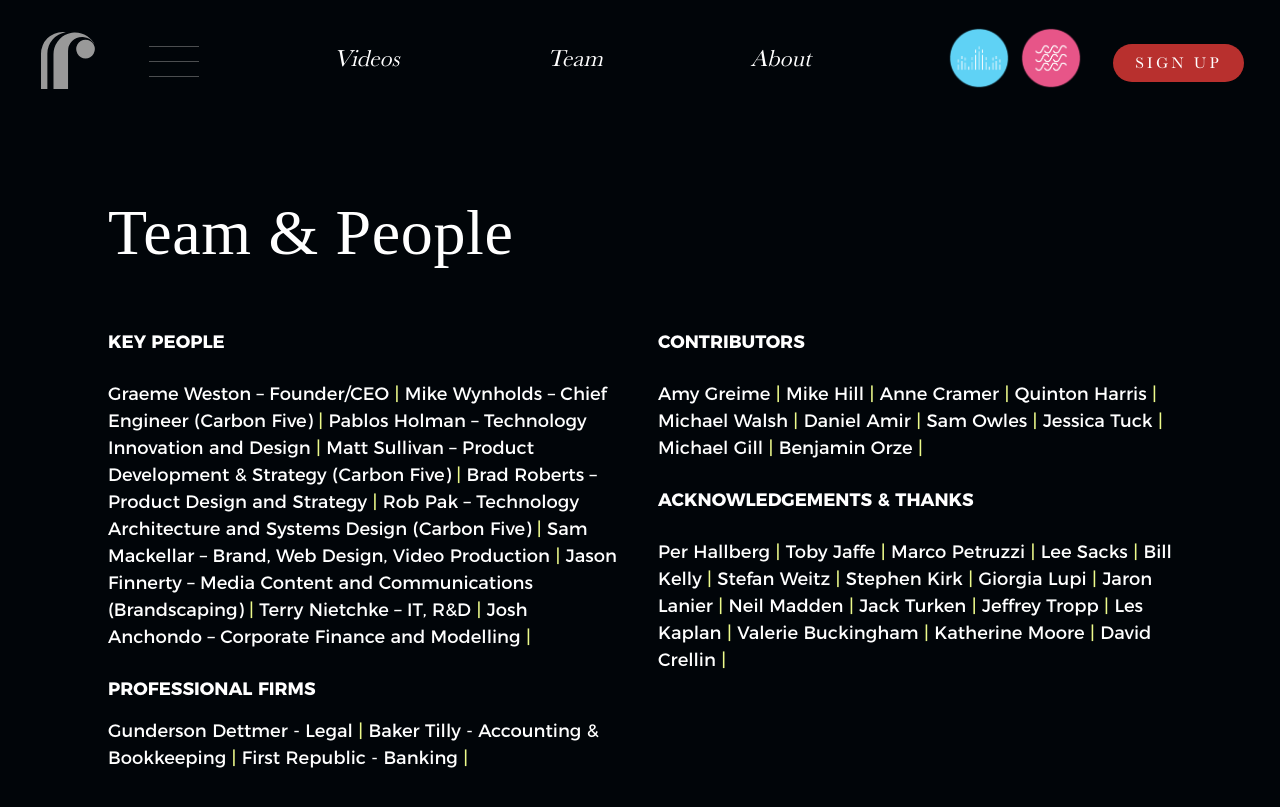
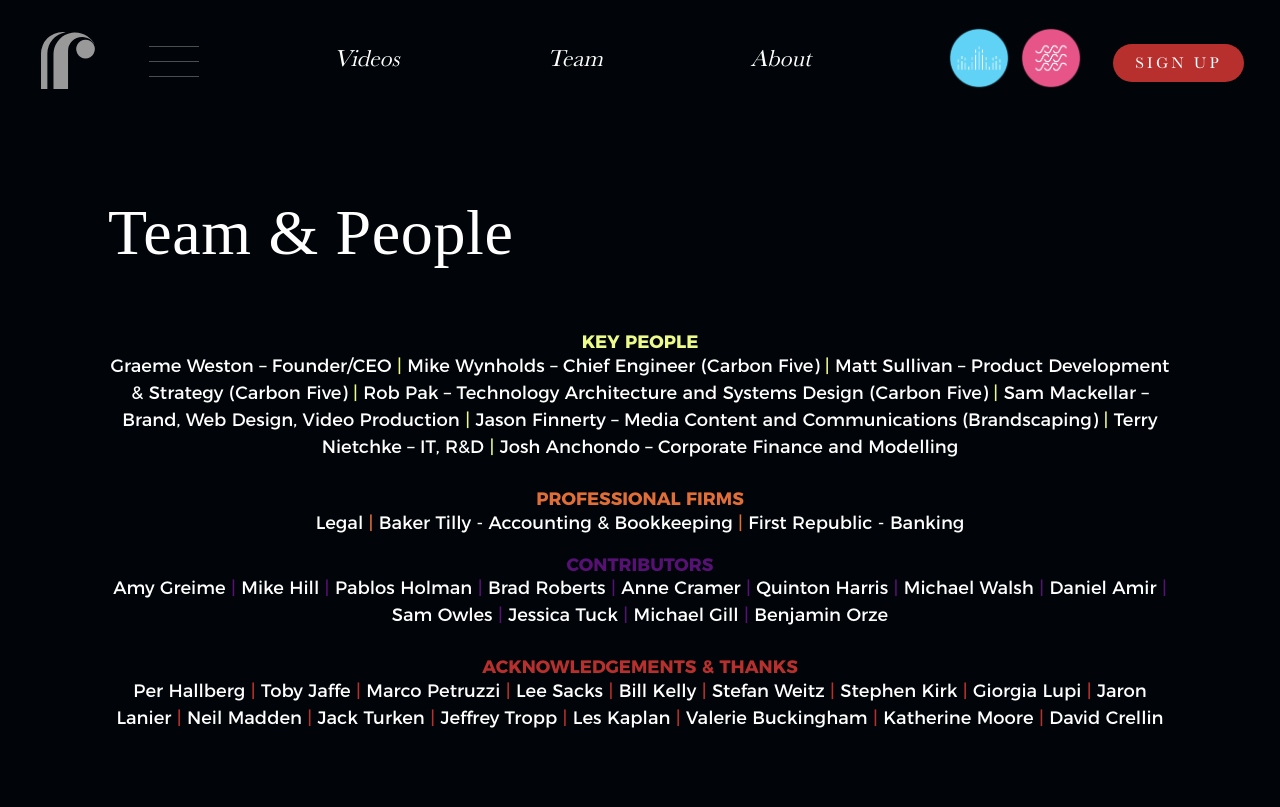
Before and after one commit to RIVER-Data-AI/river-marketing, a Jekyll site: the page built from team.html, in a window 1280 px wide. Shown: the top 807 px of the page. Built offline with Jekyll 4.4.1, drawn with Linux system fonts in a browser that asks for light colours; some web fonts are replaced.

Commit message:
Updated static pages

```diff
--- a/_sass/sections.scss
+++ b/_sass/sections.scss
@@ -649,8 +649,52 @@
 
       &::after {
         content: " | ";
-        color: var(--yellow);
+      }
+
+      &:last-child::after {
+        content: none;
       }
     }
   }
+
+  .__key-people,
+  .__professional-firms,
+  .__contributors,
+  .__thanks {
+    text-align: center;
+    .p3 {
+      margin-bottom: 0;
+    }
+    .__list {
+      margin-top: 0;
+    }
+  }
+
+  .__key-people {
+    .p3,
+    .__list li::after {
+      color: var(--yellow);
+    }
+  }
+
+  .__professional-firms {
+    .p3,
+    .__list li::after {
+      color: var(--orange);
+    }
+  }
+
+  .__contributors {
+    .p3,
+    .__list li::after {
+      color: var(--purple);
+    }
+  }
+
+  .__thanks {
+    .p3,
+    .__list li::after {
+      color: var(--red);
+    }
+  }
 }
--- a/_sass/typography.scss
+++ b/_sass/typography.scss
@@ -43,6 +43,14 @@
 
   &.--magenta {
     color: var(--magenta);
+  }
+
+  &.--purple {
+    color: var(--purple);
+  }
+
+  &.--red {
+    color: var(--red);
   }
 
   &.--underline {
--- a/team.html
+++ b/team.html
@@ -11,35 +11,36 @@
 <section class="section --team" id="team" data-video-name="team">
   <div class="__copy">
     <p class="p2 __page-title">Team &amp; People</p>
-    <div class="col2">
-      <div class="__card">
+    <div class="__key-people">
       <p class="p3 --caps">Key People</p>
       <ul class="p1 __list">
         <li>Graeme Weston – Founder/CEO</li>
         <li>Mike Wynholds – Chief Engineer (Carbon Five)</li>
-          <li>Pablos Holman – Technology Innovation and Design</li>
         <li>Matt Sullivan – Product Development &amp Strategy (Carbon Five)</li>
-          <li>Brad Roberts – Product Design and Strategy</li>
         <li>Rob Pak – Technology Architecture and Systems Design (Carbon Five)</li>
         <li>Sam Mackellar – Brand, Web Design, Video Production</li>
         <li>Jason Finnerty – Media Content and Communications (Brandscaping)</li>
         <li>Terry Nietchke – IT, R&D</li>
         <li>Josh Anchondo – Corporate Finance and Modelling</li>
       </ul>
+    </div>
 
+    <div class="__professional-firms">
       <p class="p3 --caps">Professional Firms</p>
       <ul class="p1 __list --no-vmargin">
-          <li>Gunderson Dettmer - Legal</li>
+        <li>Legal</li>
         <li>Baker Tilly - Accounting & Bookkeeping</li>
         <li>First Republic - Banking</li>
       </ul>
     </div>
 
-      <div class="__card">
+    <div class="__contributors">
       <p class="p3 --caps">Contributors</p>
       <ul class="p1 __list">
         <li>Amy Greime</li>
         <li>Mike Hill</li>
+        <li>Pablos Holman</li>
+        <li>Brad Roberts</li>
         <li>Anne Cramer</li>
         <li>Quinton Harris</li>
         <li>Michael Walsh</li>
@@ -49,7 +50,9 @@
         <li>Michael Gill</li>
         <li>Benjamin Orze</li>
       </ul>
+    </div>
 
+    <div class="__thanks">
       <p class="p3 --caps">Acknowledgements &amp; Thanks</p>
       <ul class="p1 __list">
         <li>Per Hallberg</li>
```
Also changed, not shown: about.html (+4 -4 lines). Lines whose indentation alone changed are shown as unchanged.
